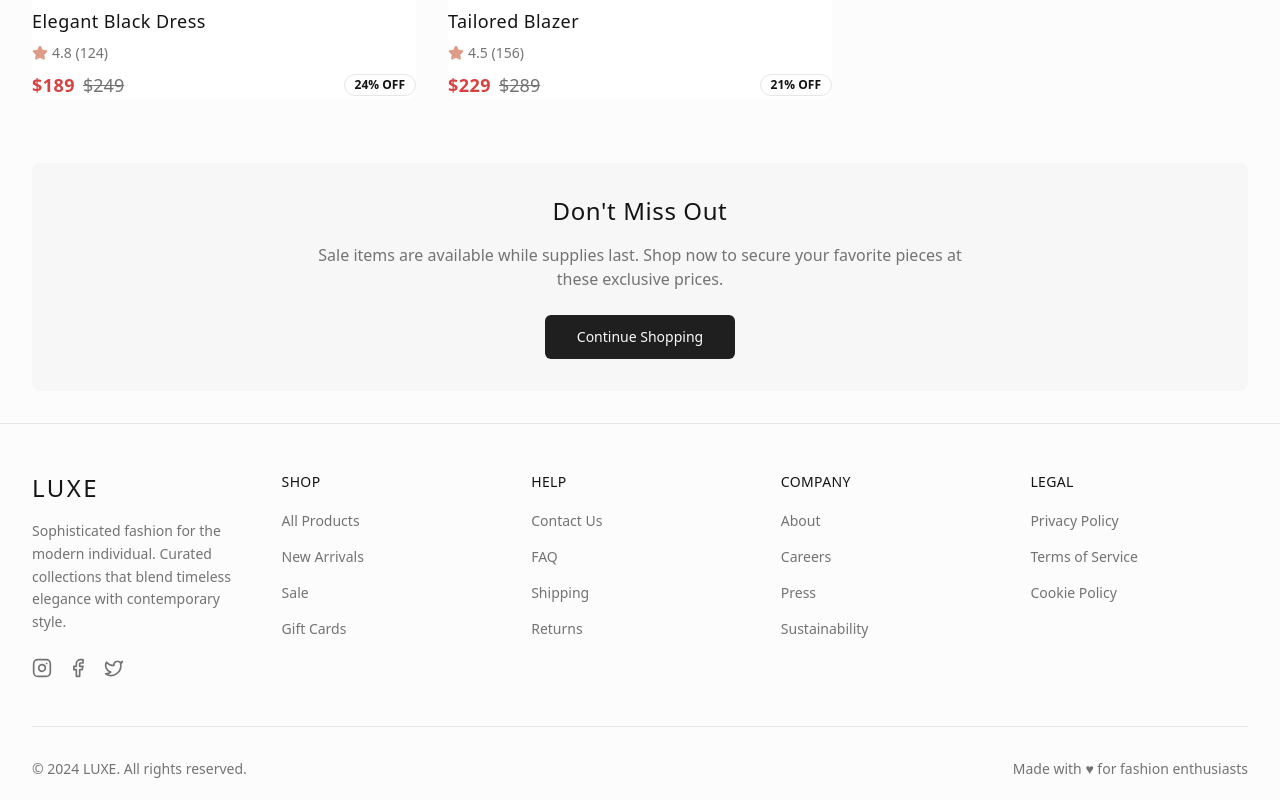
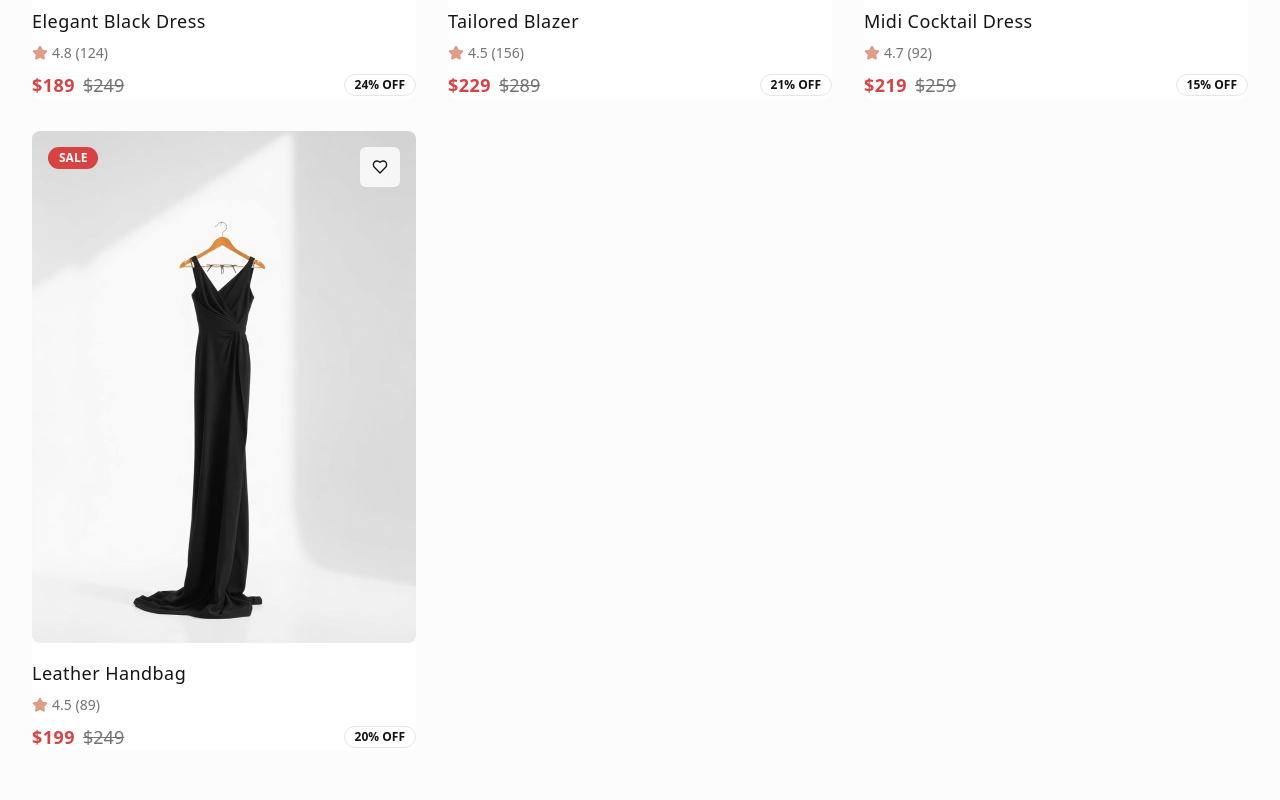
Before and after one commit to xuantri-dev/style-savvy-emporium-online, a React (Vite) app: page /sale in a window 1280 px wide. Shown: the part 1060-1860 px from the top of the page. Built offline with nearby package versions, Linux system fonts and the light colour scheme.

Commit message:
Fix product detail related products
Fixes related products not displaying on product detail page.

```diff
--- a/src/data/mockData.ts
+++ b/src/data/mockData.ts
@@ -150,6 +150,114 @@ export const mockProducts: Product[] = [
     onSale: true,
     rating: 4.5,
     reviews: 156,
+  },
+  // Additional products for each category
+  {
+    id: '6',
+    name: 'Summer Floral Dress',
+    description: 'Light and airy floral dress perfect for warm weather. Features a beautiful print and comfortable fit.',
+    price: 149,
+    images: ['/src/assets/product-dress-1.jpg'],
+    category: 'dresses',
+    sizes: ['XS', 'S', 'M', 'L'],
+    colors: ['Floral', 'White'],
+    inStock: true,
+    featured: false,
+    onSale: false,
+    rating: 4.4,
+    reviews: 67,
+  },
+  {
+    id: '7',
+    name: 'Midi Cocktail Dress',
+    description: 'Sophisticated midi dress ideal for cocktail parties and special events. Elegant cut with modern details.',
+    price: 219,
+    originalPrice: 259,
+    images: ['/src/assets/product-dress-1.jpg'],
+    category: 'dresses',
+    sizes: ['S', 'M', 'L', 'XL'],
+    colors: ['Black', 'Navy', 'Burgundy'],
+    inStock: true,
+    featured: true,
+    onSale: true,
+    rating: 4.7,
+    reviews: 92,
+  },
+  {
+    id: '8',
+    name: 'Casual Cotton Blouse',
+    description: 'Comfortable cotton blouse for everyday wear. Relaxed fit with classic button-up design.',
+    price: 79,
+    images: ['/src/assets/product-blouse-1.jpg'],
+    category: 'tops',
+    sizes: ['XS', 'S', 'M', 'L', 'XL'],
+    colors: ['White', 'Blue', 'Pink'],
+    inStock: true,
+    featured: false,
+    onSale: false,
+    rating: 4.3,
+    reviews: 45,
+  },
+  {
+    id: '9',
+    name: 'Silk Camisole',
+    description: 'Delicate silk camisole perfect for layering or wearing alone. Luxurious feel with adjustable straps.',
+    price: 99,
+    images: ['/src/assets/product-blouse-1.jpg'],
+    category: 'tops',
+    sizes: ['XS', 'S', 'M', 'L'],
+    colors: ['Nude', 'Black', 'White'],
+    inStock: true,
+    featured: false,
+    onSale: false,
+    rating: 4.6,
+    reviews: 78,
+  },
+  {
+    id: '10',
+    name: 'Winter Wool Coat',
+    description: 'Warm wool coat for cold weather. Classic design with modern tailoring and premium materials.',
+    price: 429,
+    images: ['/src/assets/product-coat-1.jpg'],
+    category: 'outerwear',
+    sizes: ['S', 'M', 'L', 'XL'],
+    colors: ['Black', 'Grey', 'Navy'],
+    inStock: true,
+    featured: true,
+    onSale: false,
+    rating: 4.8,
+    reviews: 134,
+  },
+  {
+    id: '11',
+    name: 'Leather Handbag',
+    description: 'Premium leather handbag with spacious interior and elegant design. Perfect for work or weekend.',
+    price: 199,
+    originalPrice: 249,
+    images: ['/src/assets/product-dress-1.jpg'],
+    category: 'accessories',
+    sizes: ['One Size'],
+    colors: ['Black', 'Brown', 'Tan'],
+    inStock: true,
+    featured: false,
+    onSale: true,
+    rating: 4.5,
+    reviews: 89,
+  },
+  {
+    id: '12',
+    name: 'Statement Earrings',
+    description: 'Bold statement earrings to elevate any outfit. Crafted with attention to detail and quality materials.',
+    price: 59,
+    images: ['/src/assets/product-dress-1.jpg'],
+    category: 'accessories',
+    sizes: ['One Size'],
+    colors: ['Gold', 'Silver', 'Rose Gold'],
+    inStock: true,
+    featured: false,
+    onSale: false,
+    rating: 4.4,
+    reviews: 23,
   },
 ];
 
```
